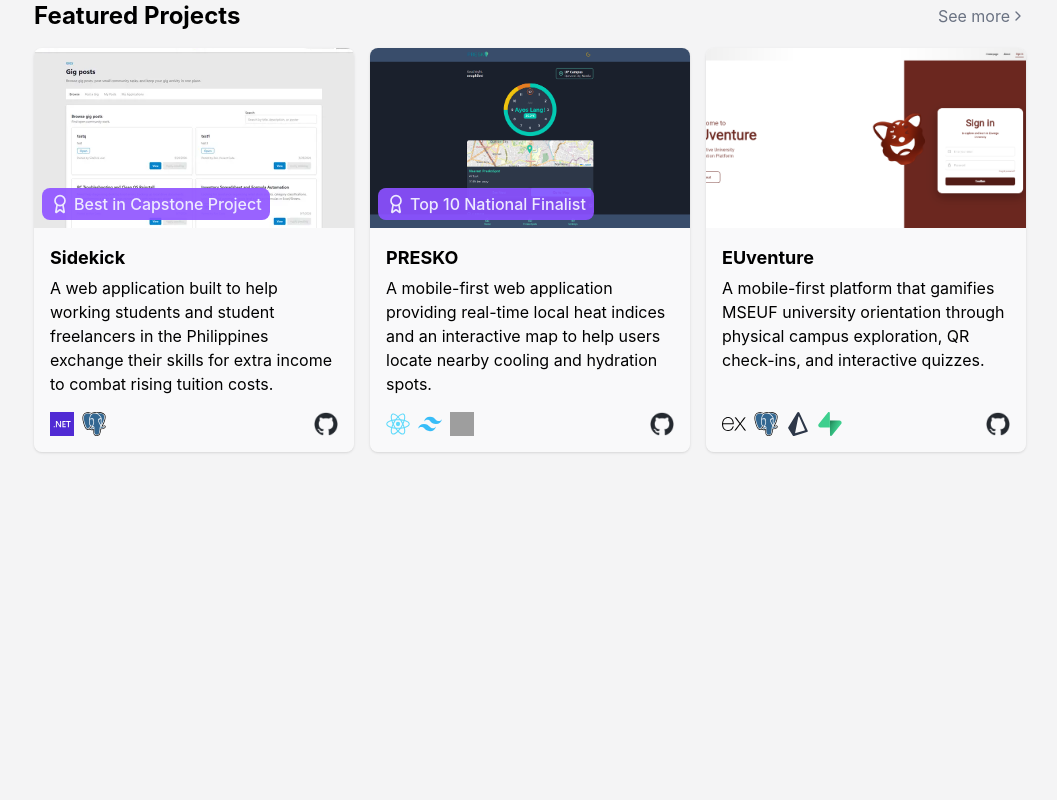
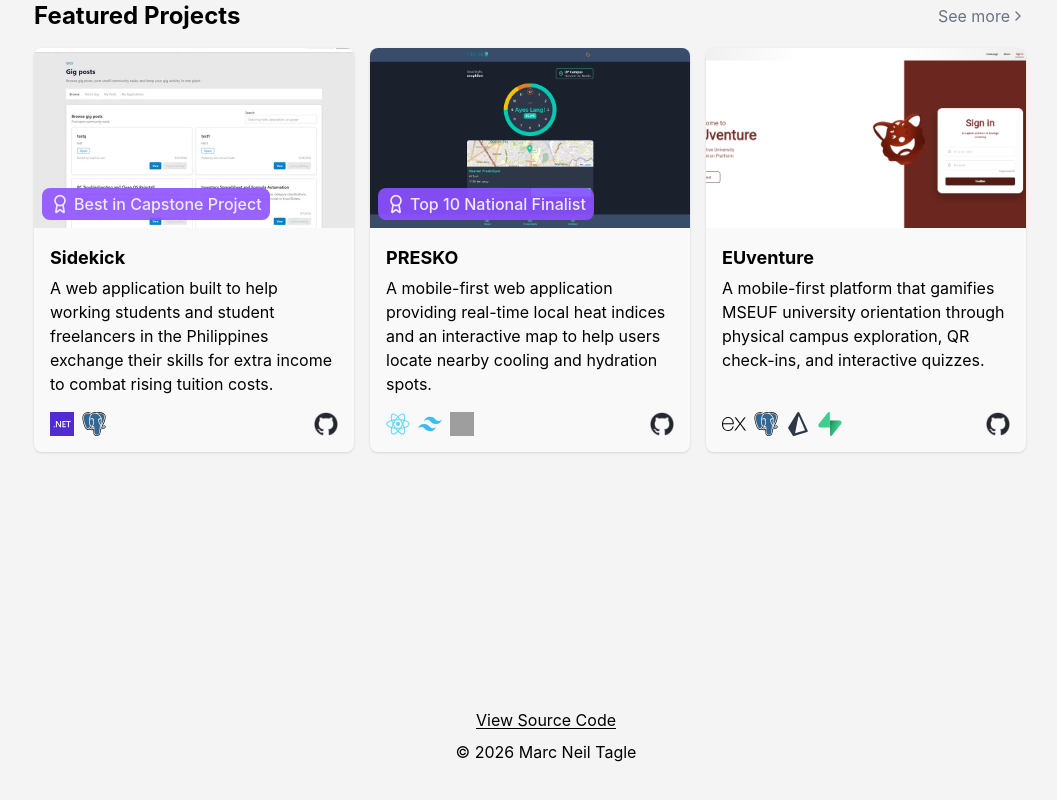
Before and after one commit to neophiles/portfolio, a React (Vite) app in the folder frontend/: page / in a window 1280 px wide. Shown: the part 856-1656 px from the top of the page, without its empty margins (126-1183 px from the left). Built offline with nearby package versions, Linux system fonts and the light colour scheme; grey boxes are pictures that could not be loaded.

Commit message:
feat(components/layout): add Footer

```diff
--- /dev/null
+++ b/frontend/src/components/layout/Footer.tsx
@@ -0,0 +1,22 @@
+import Text from "../common/Text";
+
+export default function Footer() {
+  const currentYear = new Date().getFullYear()
+
+  return (
+    <footer className="w-full mt-64 mb-16 flex flex-col items-center justify-center gap-2">
+      <a
+        href="https://github.com/neophiles/portfolio"
+        target="_blank"
+        className="flex items-center gap-2 underline underline-offset-2"
+      >
+        <Text size="sm">
+          View Source Code
+        </Text>
+      </a>
+      <Text size="sm">
+        © {currentYear} Marc Neil Tagle
+      </Text>
+    </footer>
+  )
+}
--- a/frontend/src/components/layout/Main.tsx
+++ b/frontend/src/components/layout/Main.tsx
@@ -1,4 +1,5 @@
 import { Outlet } from "react-router";
+import Footer from "./Footer";
 
 export default function Main() {
   return (
@@ -6,7 +7,7 @@ export default function Main() {
       <div className="w-full flex justify-center">
         <Outlet />
       </div>
-      <div className="h-100"/>
+      <Footer />
     </main>
   )
 }
```
